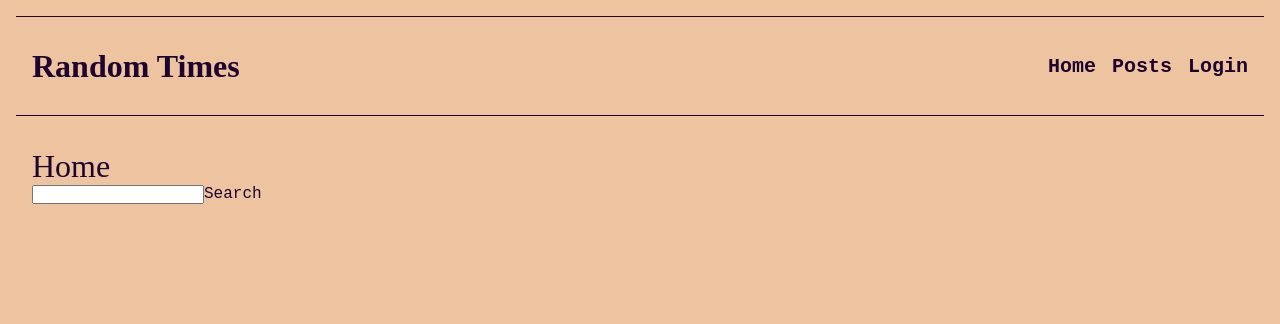
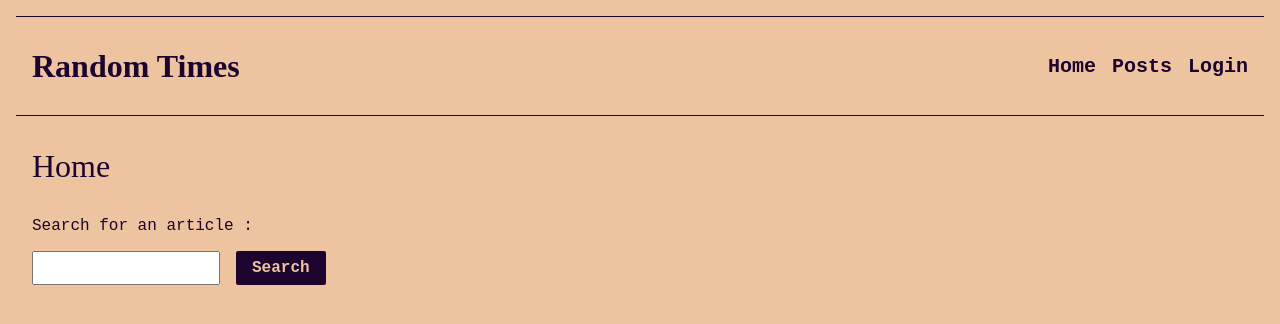
Before and after one commit to Wraethh/bdx-times, a React (Vite) app: page / in a window 1280 px wide. Shown: the top 324 px of the page. Built offline with nearby package versions, Linux system fonts and the light colour scheme; a web font is replaced by a local one.

Commit message:
improved home page layout

```diff
--- a/src/components/ArticleSearchResults/ArticleSearchResults.tsx
+++ b/src/components/ArticleSearchResults/ArticleSearchResults.tsx
@@ -14,6 +14,9 @@ export default function ArticleSearchResults({ searchTerm }: {searchTerm: string
   )
 
   return (
-    <ArticlesList articles={articles.posts} />
+    <>
+      <p>Results: {articles.total}</p>
+      <ArticlesList articles={articles.posts} />
+    </>
   )
 }
--- a/src/pages/Home/Home.module.css
+++ b/src/pages/Home/Home.module.css
@@ -0,0 +1,22 @@
+.articleSearchForm {
+    margin-block: 2rem;
+
+    & > div {
+        margin-top: 1rem;
+        display: flex;
+        gap: 1rem;
+
+        & input {
+            padding-inline: 0.5rem;
+        }
+
+        & button {
+            background-color: var(--contrast-color);
+            color: var(--main-color);
+            font-weight: bold;
+            padding: 0.5rem 1rem;
+            border-radius: 2px;
+        }
+    }
+
+}
--- a/src/pages/Home/Home.tsx
+++ b/src/pages/Home/Home.tsx
@@ -14,17 +14,20 @@ export default function Home() {
   }
 
   return (
-    <div className={styles.home}>
+    <>
       <h1>Home</h1>
-      <form onSubmit={saveSearchTerm}>
-        <input type="text" name="searchbar" aria-label="searchbar" />
-        <button>Search</button>
+      <form onSubmit={saveSearchTerm} className={styles.articleSearchForm}>
+        <label htmlFor="searchbar">Search for an article :</label>
+        <div>
+          <input type="text" name="searchbar" id="searchbar" aria-label="searchbar" />
+          <button>Search</button>
+        </div>
       </form>
       {searchTerm && (
         <Suspense fallback={<p>Loading...</p>}>
           <ArticleSearchResults searchTerm={searchTerm} />
         </Suspense>
       )}
-    </div>
+    </>
   )
 }
```
